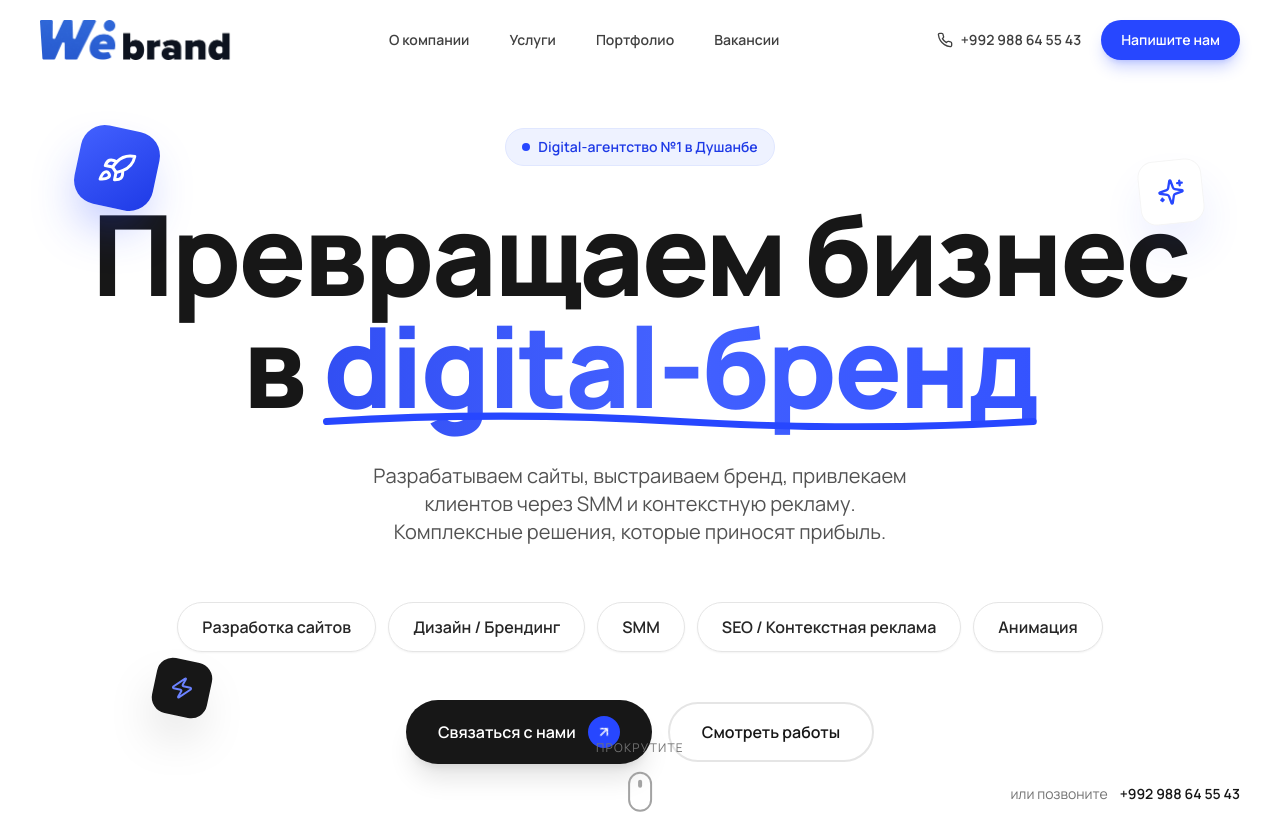
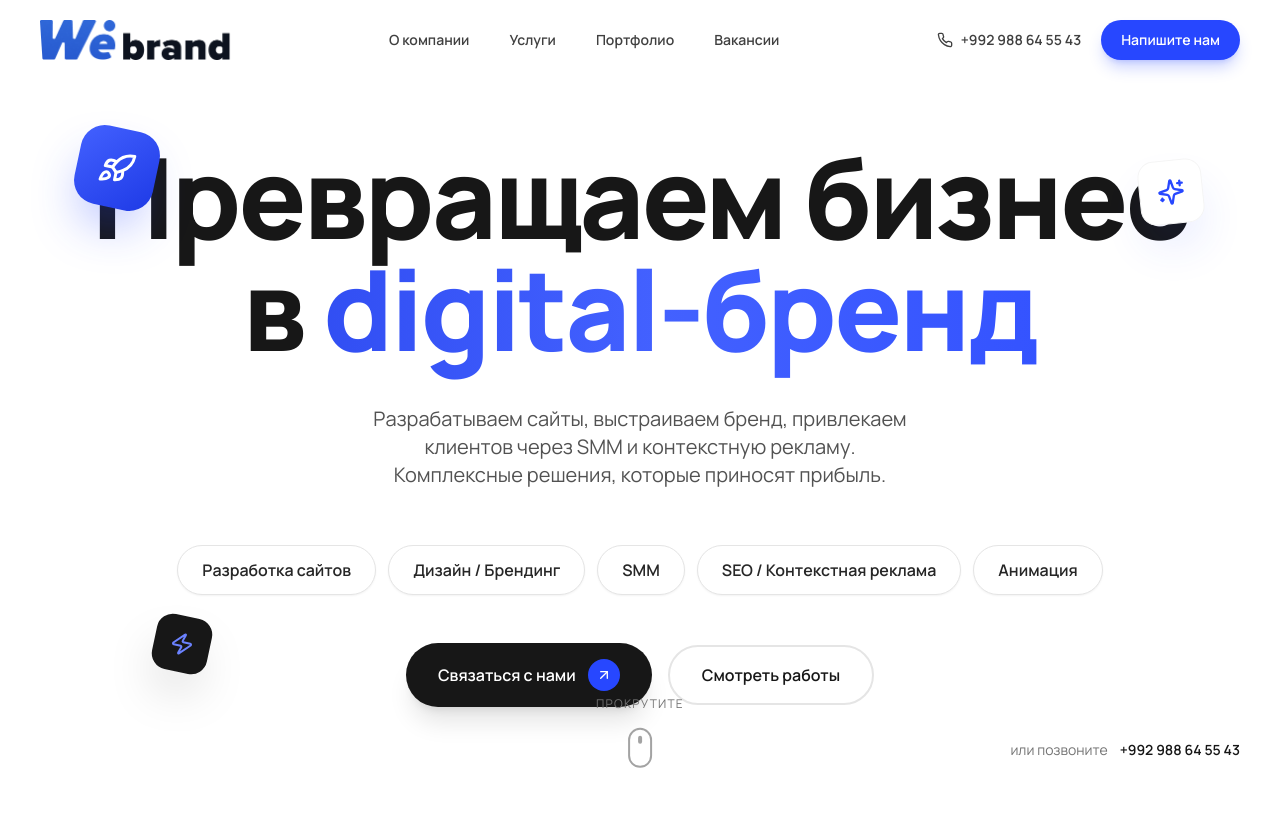
Before and after one commit to BinyominYusufov/WeBrand, a React (Vite) app: page / in a window 1280 px wide. Shown: the top 814 px of the page. Built offline with nearby package versions, Linux system fonts and the light colour scheme; the HTML template or start-up script is replaced by a standard one.

Commit message:
Remove 'Digital-агентство №1' badge and underline scribble from hero

```diff
--- a/src/components/Hero.tsx
+++ b/src/components/Hero.tsx
@@ -39,22 +39,6 @@ export default function Hero() {
         style={{ opacity }}
         className="max-w-7xl mx-auto px-6 lg:px-10 w-full"
       >
-        {/* Badge */}
-        <motion.div
-          initial={{ opacity: 0, y: 20 }}
-          animate={{ opacity: 1, y: 0 }}
-          transition={{ duration: 0.6 }}
-          className="flex justify-center mb-8"
-        >
-          <div className="inline-flex items-center gap-2 px-4 py-2 rounded-full bg-brand-50 border border-brand-100 text-sm font-semibold text-brand-700">
-            <span className="relative flex h-2 w-2">
-              <span className="animate-ping absolute inline-flex h-full w-full rounded-full bg-brand-600 opacity-75"></span>
-              <span className="relative inline-flex rounded-full h-2 w-2 bg-brand-600"></span>
-            </span>
-            Digital-агентство №1 в Душанбе
-          </div>
-        </motion.div>
-
         {/* Headline */}
         <motion.h1
           initial={{ opacity: 0, y: 30 }}
@@ -65,26 +49,8 @@ export default function Hero() {
           Превращаем бизнес
           <br />
           в{' '}
-          <span className="relative inline-block">
-            <span className="bg-gradient-to-r from-brand-700 via-brand-500 to-brand-600 bg-clip-text text-transparent bg-[length:200%_auto] animate-gradient">
-              digital-бренд
-            </span>
-            <svg
-              viewBox="0 0 400 12"
-              className="absolute -bottom-2 left-0 w-full"
-              fill="none"
-              preserveAspectRatio="none"
-            >
-              <motion.path
-                d="M2 7 Q 100 1, 200 7 T 398 7"
-                stroke="#2747FF"
-                strokeWidth="4"
-                strokeLinecap="round"
-                initial={{ pathLength: 0 }}
-                animate={{ pathLength: 1 }}
-                transition={{ duration: 1.4, delay: 0.9, ease: 'easeInOut' }}
-              />
-            </svg>
+          <span className="bg-gradient-to-r from-brand-700 via-brand-500 to-brand-600 bg-clip-text text-transparent bg-[length:200%_auto] animate-gradient">
+            digital-бренд
           </span>
         </motion.h1>
 
```
